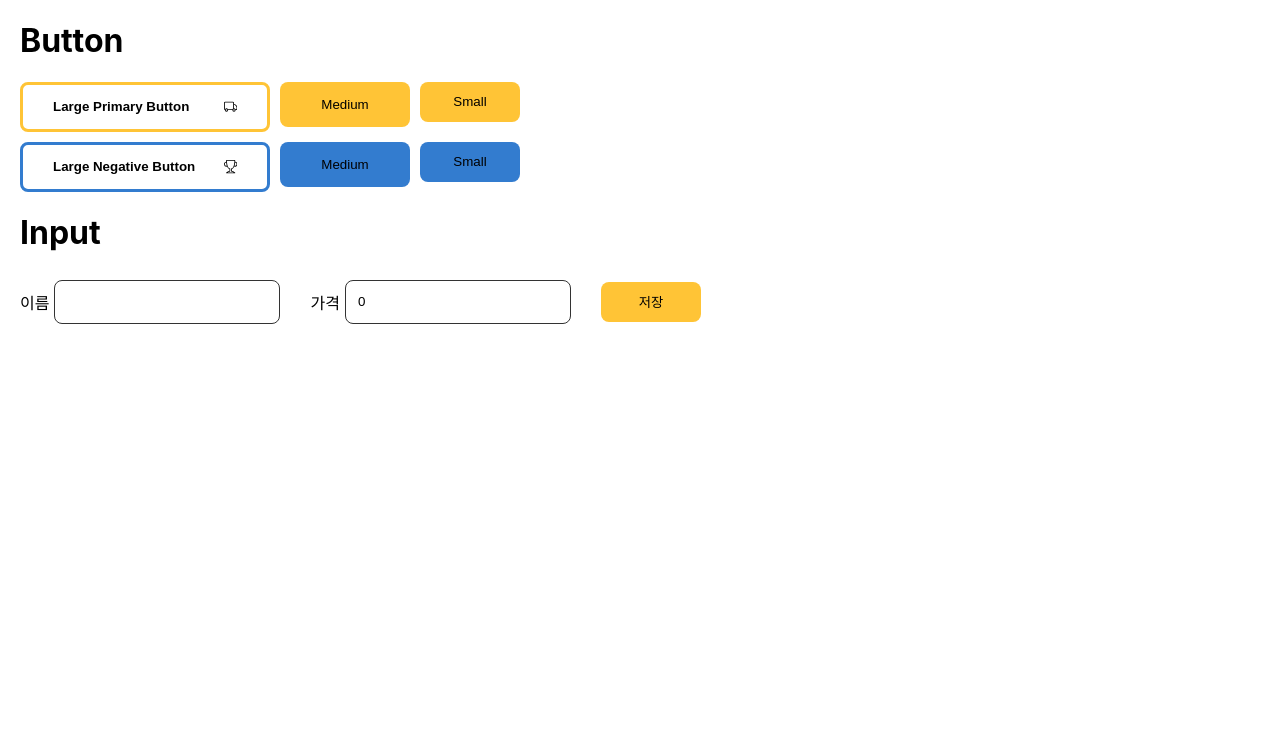
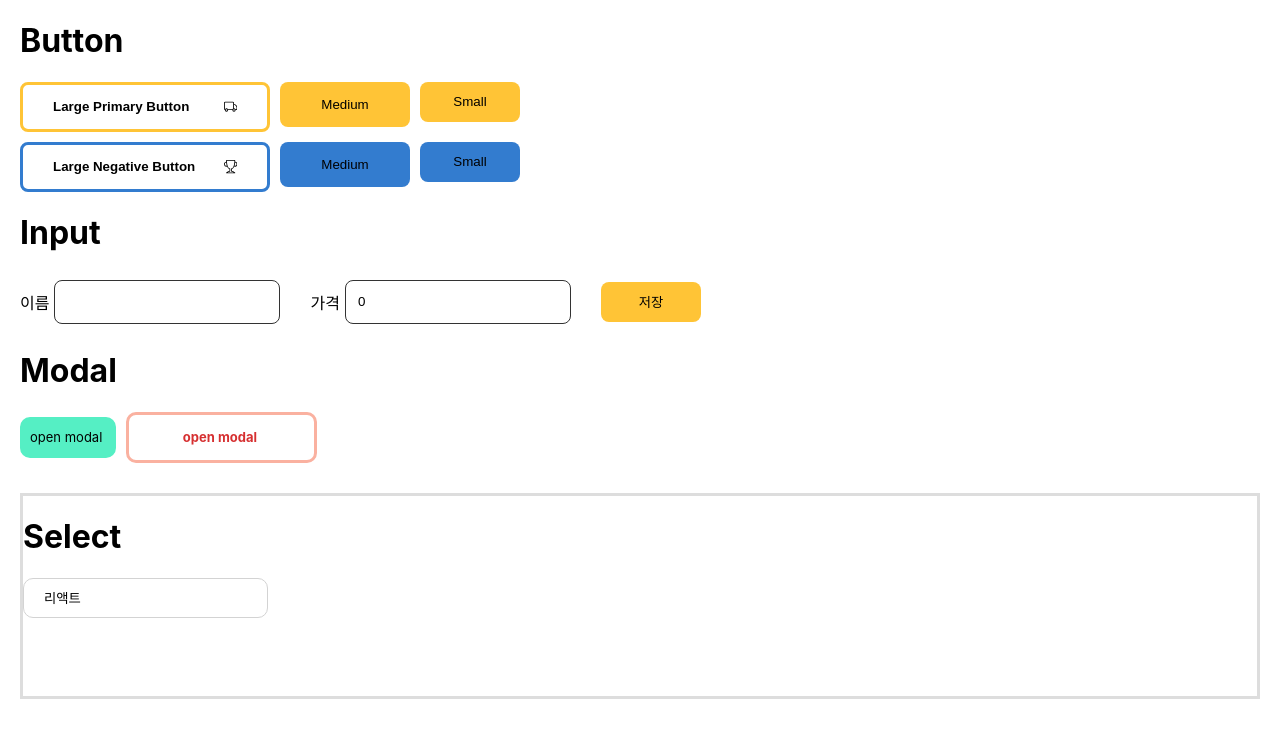
Before and after one commit to Banana-Master/hh99-lv3, a React (Create React App) app: page / in a window 1280 px wide. Shown: the top 738 px of the page. Built offline with nearby package versions, Linux system fonts and the light colour scheme.

Commit message:
Modal, Select

```diff
--- a/src/App.jsx
+++ b/src/App.jsx
@@ -2,12 +2,16 @@
 import Button from './components/Button';
 import Input from './components/Input';
 import styled from 'styled-components';
+import Modal from './components/Modal';
+import Select from './components/Select';
 
 function App() {
   return (
     <Body>
       <Button />
       <Input />
+      <Modal />
+      <Select />
     </Body>
   );
 }
--- /dev/null
+++ b/src/components/Buttonn.jsx
@@ -0,0 +1,52 @@
+import React from 'react';
+import styled from 'styled-components';
+
+function Buttonn({ size, color, icon, onClick, children }) {
+  const Button = styled.div`
+    ${() => colorHandler(color)};
+    ${() => sizeHandler(size)};
+    border-radius: 10px;
+    display: flex;
+    justify-content: center;
+    align-items: center;
+    font-size: 13px;
+    cursor: pointer;
+    &:active {
+      filter: brightness(70%);
+    }
+  `;
+
+  const colorHandler = (color) => {
+    switch (color) {
+      case 'primary':
+        return `border: 3px solid #55EFC4; background-color: #55EFC4`;
+      case 'negative':
+        return `border: 3px solid #FAB1A0; color: #D63031; background-color: #FAB1A0`;
+    }
+  };
+
+  const sizeHandler = (size) => {
+    switch (size) {
+      case 'large':
+        return `width: 185px; height: 45px; background-color: white; font-weight: bold;`;
+      case 'medium':
+        return `width: 120px; height: 40px;`;
+      case 'small':
+        return `width: 90px; height: 35px;`;
+    }
+  };
+
+
+  return (
+    <>
+      <Button
+        onClick={onClick}
+      >
+        { children }&nbsp;{ icon }
+
+      </Button>
+    </>
+  )
+}
+
+export default Buttonn
--- /dev/null
+++ b/src/components/Modal.jsx
@@ -0,0 +1,112 @@
+import React, { useRef, useState } from 'react'
+import styled from 'styled-components'
+import Buttonn from './Buttonn'
+function Modal() {
+
+  const ButtonWrap = styled.div`
+    display: flex;
+    justify-content: flex-start;
+    gap: 10px;
+    align-items: center;
+  `
+  const Dark = styled.div`
+    position: fixed;
+    top: 0;
+    left: 0;
+    background-color: rgba(0, 0, 0,0.4);
+    width: 100%;
+    height: 100%;
+    z-index: 5;
+  `
+
+  const SmallModalWrap = styled.div`
+    width: 450px;
+    height: 250px;
+    display: flex;
+    flex-direction: column;
+    justify-content: space-between;
+    align-items: flex-end;
+    padding: 10px;
+    position: absolute;
+    top: 50%;
+    left: 50%;
+    transform: translate(-50%,-50%);
+    z-index: 6;
+    background-color: white;
+    border-radius: 8px;
+  `
+
+  const SmallBtnWrap = styled.div`
+    display: flex;
+    gap: 10px;
+  `
+  const LargeModalWrap = styled.div`
+    width: 250px;
+    height: 200px;
+    padding: 10px;
+    position: absolute;
+    top: 50%;
+    left: 50%;
+    transform: translate(-50%,-50%);
+    z-index: 6;
+    background-color: white;
+    border-radius: 8px;
+  `
+
+  const LargeModalBtn = styled.button`
+    position: absolute;
+    right: 10px;
+  `
+  const [modal, setModal] = useState(false)
+  const [secmodal, setSecModal] = useState(false)
+
+  const SmallToggleModal = () => {
+    setModal(!modal)
+  }
+
+  const LargeToggleModal = () => {
+    setSecModal(!secmodal)
+  }
+  return (
+    <>
+      <h1>Modal</h1>
+      <ButtonWrap>
+        <Buttonn size={'small'} color={'primary'} onClick={SmallToggleModal}>
+          open modal
+        </Buttonn>
+        <Buttonn size={'large'} color={'negative'} onClick={LargeToggleModal}>
+          open modal
+        </Buttonn>
+      </ButtonWrap>
+      {
+        modal &&
+        <>
+          <Dark></Dark>
+          <SmallModalWrap>
+            <p>닫기와 확인 버튼 2개가 있고, 외부 영역을 눌러도 모달이 닫히지 않아요.</p>
+            <SmallBtnWrap>
+              <Buttonn size={'small'} color={'primary'} onClick={SmallToggleModal}>
+                닫기
+              </Buttonn>
+              <Buttonn size={'small'} color={'negative'}>
+                확인
+              </Buttonn>
+            </SmallBtnWrap>
+          </SmallModalWrap>
+        </>
+      }
+      {
+        secmodal &&
+        <>
+          <Dark onClick={LargeToggleModal}></Dark>
+          <LargeModalWrap>
+            <LargeModalBtn onClick={LargeToggleModal}>X</LargeModalBtn>
+            <p>닫기 버튼 1개가 있고, <br />외부 영역을 누르면 모달이 닫혀요.</p>
+          </LargeModalWrap>
+        </>
+      }
+    </>
+  )
+}
+
+export default Modal
--- /dev/null
+++ b/src/components/Select.jsx
@@ -0,0 +1,118 @@
+import React, { useEffect, useRef, useState } from 'react';
+import styled from 'styled-components';
+
+function Select() {
+  const languageList = ['리액트', '자바', '스프링', '리액트네이티브'];
+  const [language, setLanguage] = useState('리액트');
+  const [showList, setShowList] = useState(false);
+
+  const toggleShowList = () => setShowList(!showList);
+  const liClickHandler = (index) => {
+    setLanguage(languageList[index]);
+    toggleShowList();
+  };
+
+  const selectWrapRef = useRef();
+  console.log('123', selectWrapRef.current)
+  useEffect(() => {
+    const clickListOutside = (e) => {
+      if (selectWrapRef.current && !selectWrapRef.current.contains(e.target)) {
+        toggleShowList();
+      }
+    };
+    document.addEventListener('mousedown', clickListOutside);
+    return () => {
+      document.removeEventListener('mousedown', clickListOutside);
+    };
+  }, []);
+
+  return (
+    <>
+      <Wrap>
+      <h1>Select</h1>
+        <SelectButton
+          onClick={toggleShowList}
+        >
+          {language}
+
+        </SelectButton>
+        {
+          showList &&
+          <div
+            ref={selectWrapRef}
+          >
+            <LanguageUl>
+            {
+              languageList.map((item, index) => {
+                return (
+                  <LanguageLi
+                    key={index}
+                    onClick={() => liClickHandler(index)}
+                  >
+                    { item }
+                  </LanguageLi>
+                )
+              })
+            }
+            </LanguageUl>
+          </div>
+        }
+      </Wrap>
+    </>
+  )
+}
+
+const Wrap = styled.div`
+  border: 3px solid rgb(221, 221, 221);
+  margin-top: 30px;
+  height: 200px;
+  overflow: hidden;
+`;
+
+const SelectButton = styled.button`
+  width: 245px;
+  height: 40px;
+  padding: 0 20px;
+  display: flex;
+  justify-content: space-between;
+  align-items: center;
+  background-color: white;
+  border: 1px solid lightgrey;
+  border-radius: 10px;
+  cursor: pointer;
+`;
+
+const LanguageUl = styled.ul`
+  width: 245px;
+  height: 40px;
+  margin: 0;
+  padding-left: 0;
+  list-style: none;
+  position: absolute;
+  `;
+
+const LanguageLi = styled.li`
+  height: 40px;
+  display: flex;
+  justify-content: center;
+  align-items: center;
+  background-color: white;
+  border-left: 1px solid lightgrey;
+  border-right: 1px solid lightgrey;
+  font-size: 13px;
+  cursor: pointer;
+  &:hover {
+    background-color: lightgrey;
+    border-radius: 5px;
+  }
+  &:first-child {
+    border-top: 1px solid lightgrey;
+    border-radius: 5px;
+  }
+  &:last-child {
+    border-bottom: 1px solid lightgrey;
+    border-radius: 5px;
+  }
+`;
+
+export default Select
```
